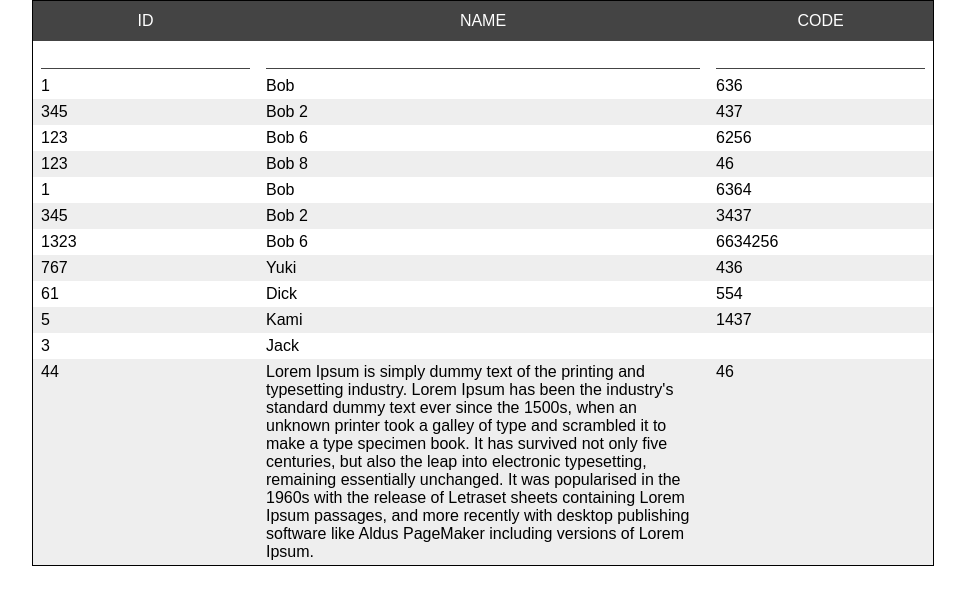
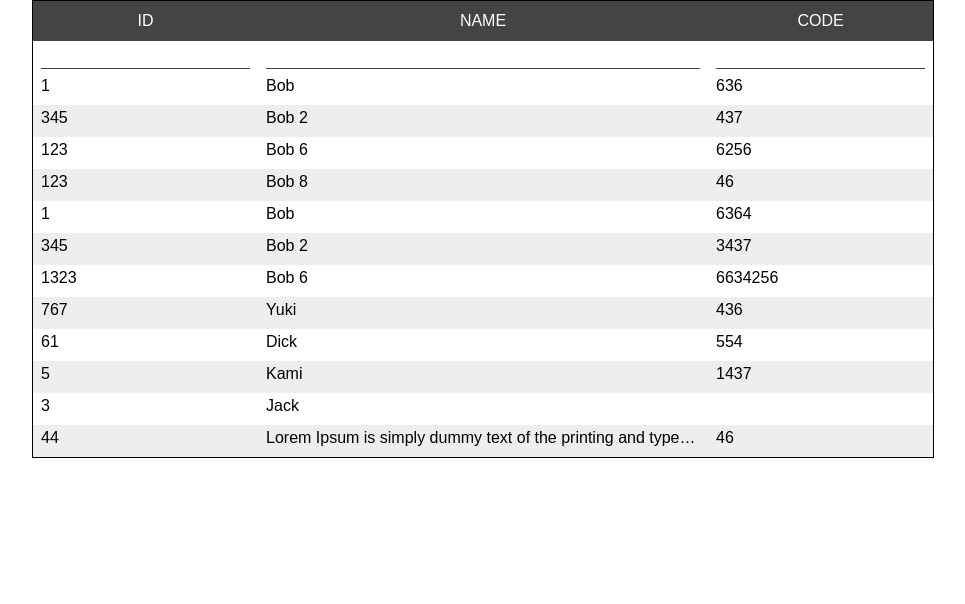
Before and after one commit to tomkallen/table-x, a React (Create React App) app: page / in a window 1280 px wide. Shown: the top 604 px of the page, without its empty margins (157-1122 px from the left). Built offline with nearby package versions, Linux system fonts and the light colour scheme; the HTML template or start-up script is replaced by a standard one.

Commit message:
- extract Row to Component - add row expand css logic

```diff
--- a/src/App.css
+++ b/src/App.css
@@ -4,17 +4,21 @@
 }
 
 .tablex-row {
+    min-height: 2rem;
     width: 100%;
     display: flex;
+
+}
+
+.tablex-row.shrink .tablex-cell {
+
+    overflow: hidden;
+    text-overflow: ellipsis;
+    white-space: nowrap
 }
 
 .tablex-row:nth-child(2n) {
     background-color: #eee;
-}
-
-.tablex-row:hover {
-    background-color: #888;
-    color: #fff;
 }
 
 .tablex-cell {
--- /dev/null
+++ b/src/components/TablexRow.js
@@ -0,0 +1,21 @@
+import React, { Component } from 'react'
+
+export class TablexRow extends Component {
+  state = {expand: false}
+  getRowClassNames = () => {
+    if (!this.state.expand) return 'tablex-row shrink'
+    return 'tablex-row'
+  }
+
+  render () {
+    return (
+      <div
+        key={`row-${this.props.index}`}
+        onClick={() => this.setState((state) => ({ expand: !state.expand }))}
+        className={this.getRowClassNames()}
+      >
+        {this.props.cells}
+      </div>
+    )
+  }
+}
--- a/src/components/TablexRows.js
+++ b/src/components/TablexRows.js
@@ -1,8 +1,11 @@
 import React from 'react'
 import PropTypes from 'prop-types'
 import { getCellData } from '../utils/getCellData'
+import { TablexRow } from './index'
 
 export class TablexRows extends React.Component {
+
+  state = { expand: false }
 
   renderRows = () => {
     let sortMethod = null
@@ -31,13 +34,8 @@
     }
 
     return rowData.map((row, index) => {
-      const cell = this.renderCells(row)
-      return <div
-        key={`row-${index}`}
-        className={'tablex-row'}
-      >
-        {cell}
-      </div>
+      const cells = this.renderCells(row)
+      return <TablexRow cells={cells} index={index}/>
     })
   }
 
--- a/src/components/index.js
+++ b/src/components/index.js
@@ -1,5 +1,6 @@
 import { TablexRows } from './TablexRows'
 import { TablexHeader } from './TablexHeader'
 import { TablexFilter } from './TablexFilter'
+import { TablexRow } from './TablexRow'
 
-export { TablexHeader, TablexRows, TablexFilter }
+export { TablexHeader, TablexRows, TablexFilter, TablexRow }
```
